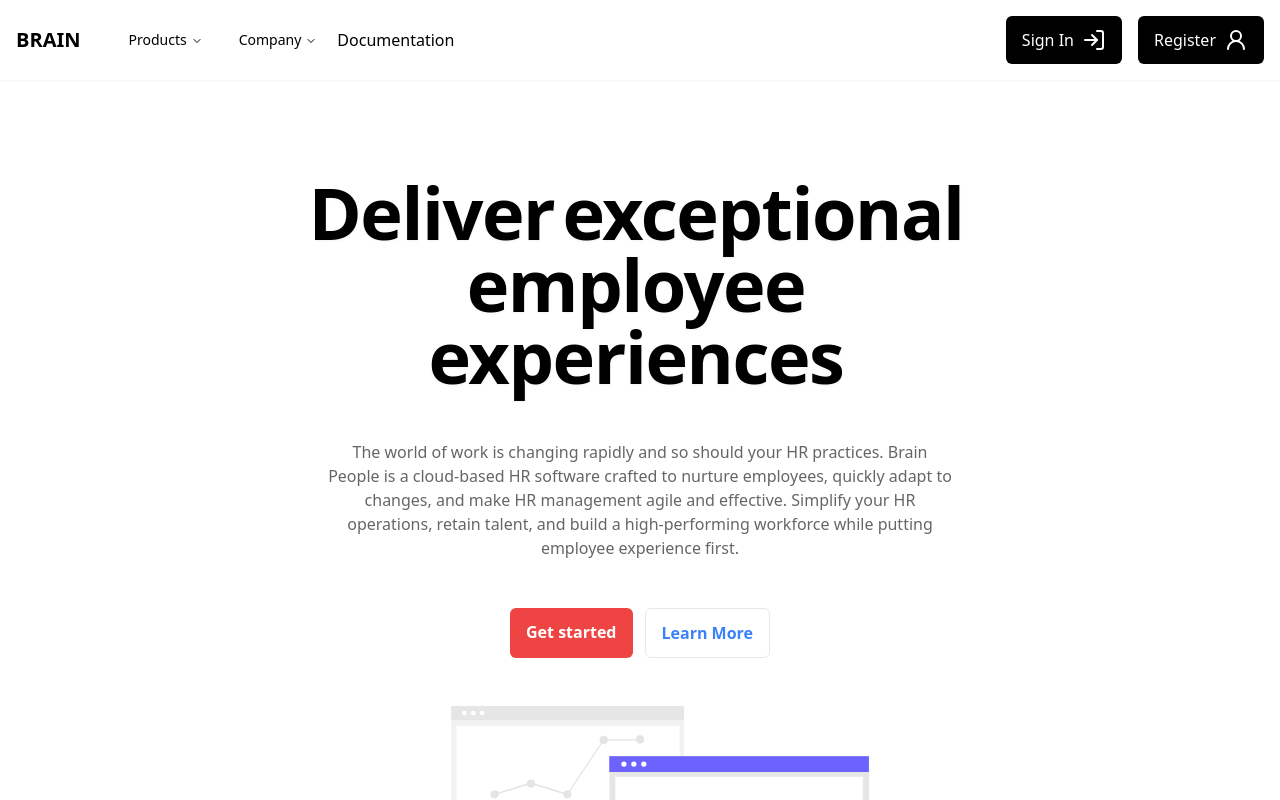
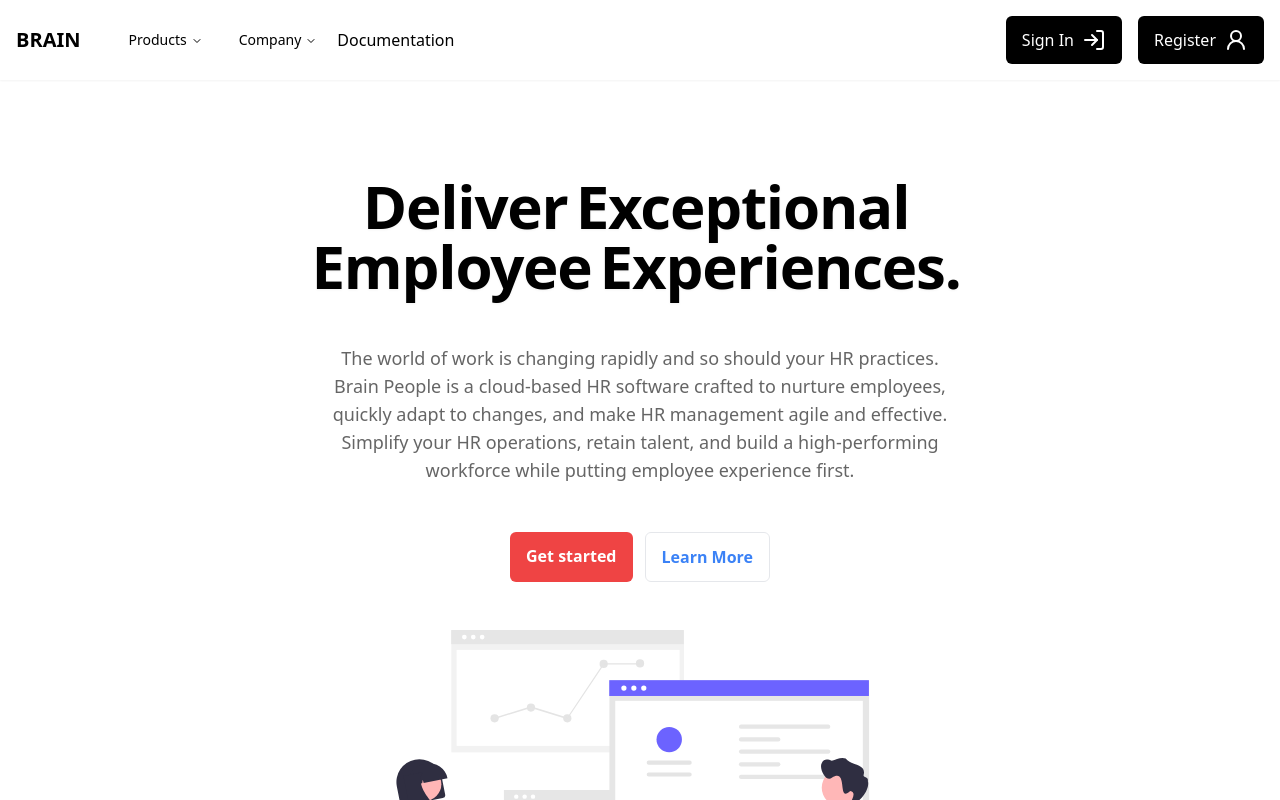
Before and after one commit to Parthakashyap/GITCS-LP, a React (Vite) app: page /mdo in a window 1280 px wide. Shown: the top 800 px of the page. Built offline with nearby package versions, Linux system fonts and the light colour scheme.

Commit message:
fix mdo heading

```diff
--- a/src/pages/MDO.tsx
+++ b/src/pages/MDO.tsx
@@ -20,13 +20,13 @@
   return (
     <div className="flex justify-center w-full items-center text-center flex-col gap-12 mt-20   p-4">
       <div className="md:max-w-3xl">
-        <WordPullUp
-          words=" Deliver exceptional  employee experiences"
-          className=" md:text-7xl  text-5xl font-bold"
+      <WordPullUp
+          words="Deliver exceptional employee experiences."
+          className="lg:text-6xl text-4xl capitalize font-bold md:max-w-3xl text-center break-words"
         />
       </div>
 
-      <p className=" md:w-[50%] text-center opacity-60">
+      <p className=" md:w-[50%] text-md md:text-lg text-center opacity-60">
         <FadeText
           text="The world of work is changing rapidly and so should your HR practices.
         Brain People is a cloud-based HR software crafted to nurture employees,
```
